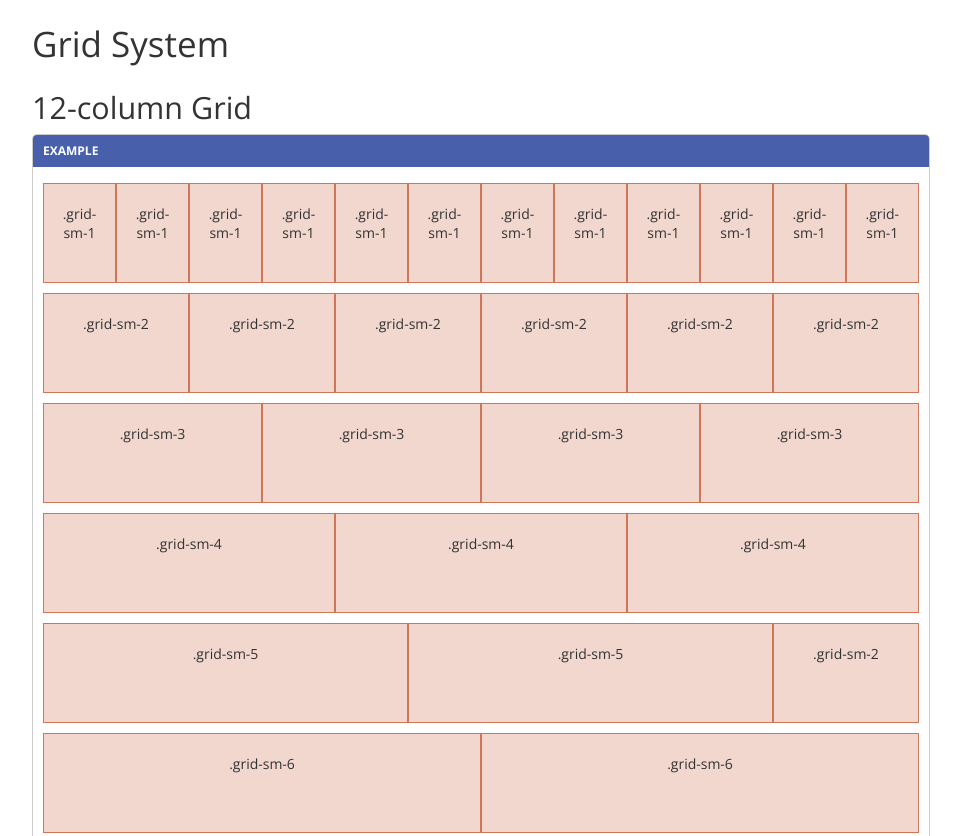
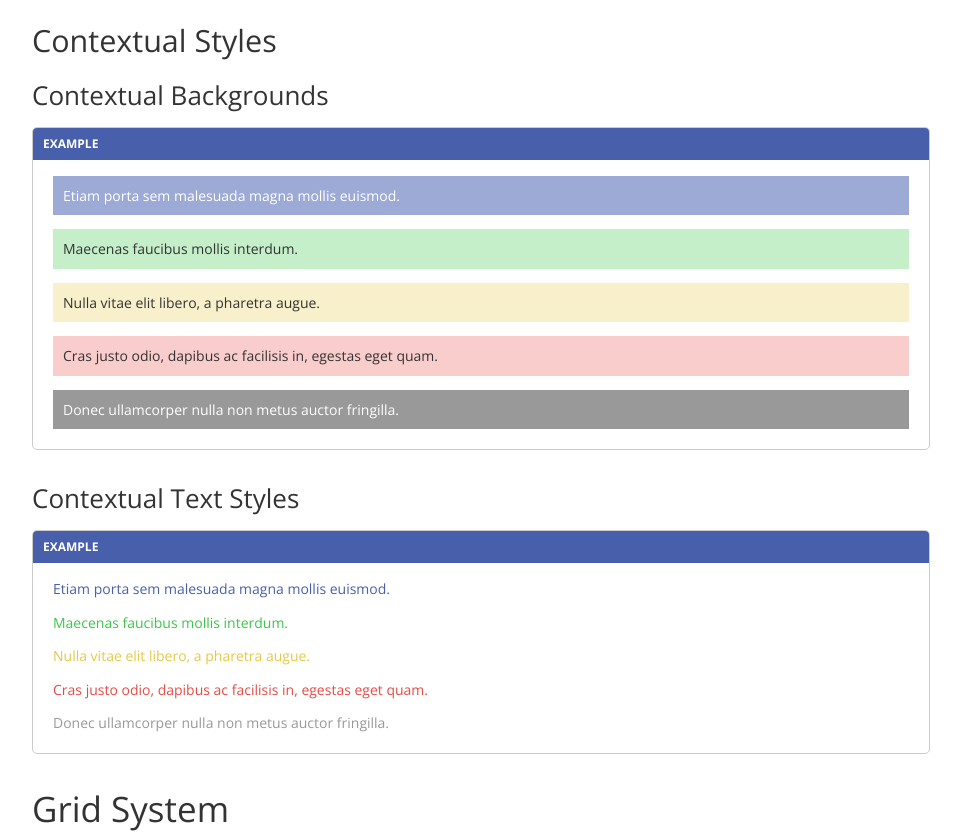
Before and after one commit to roberekson/dufresme.work, a plain HTML site: page src/index.html in a window 1280 px wide. Shown: the part 6020-6856 px from the top of the page, without its empty margins (6-967 px from the left). Drawn offline with nearby package versions, Linux system fonts and the light colour scheme.

Commit message:
More color tweaks. Contextual colors.

```diff
--- a/src/index.html
+++ b/src/index.html
@@ -278,6 +278,26 @@
 </blockquote>
 					</div>
 
+					<h2 id="typography-contextual">Contextual Styles</h2>
+
+					<h3>Contextual Backgrounds</h3>
+					<div class="example contextual-bgs">
+<p class="bg-primary">Etiam porta sem malesuada magna mollis euismod.</p>
+<p class="bg-success">Maecenas faucibus mollis interdum.</p>
+<p class="bg-warning">Nulla vitae elit libero, a pharetra augue.</p>
+<p class="bg-danger">Cras justo odio, dapibus ac facilisis in, egestas eget quam.</p>
+<p class="bg-muted">Donec ullamcorper nulla non metus auctor fringilla.</p>
+					</div>
+
+					<h3>Contextual Text Styles</h3>
+					<div class="example">
+<p class="text-primary">Etiam porta sem malesuada magna mollis euismod.</p>
+<p class="text-success">Maecenas faucibus mollis interdum.</p>
+<p class="text-warning">Nulla vitae elit libero, a pharetra augue.</p>
+<p class="text-danger">Cras justo odio, dapibus ac facilisis in, egestas eget quam.</p>
+<p class="text-muted">Donec ullamcorper nulla non metus auctor fringilla.</p>
+					</div>
+
 				</section>
 
 				<section id="grid">
@@ -448,7 +468,7 @@
 
 					<h2 id="grid-offset">Grid Offsets</h2>
 
-					<div class="example">
+					<div class="example shaded-rows">
 <div class="row">
 	<div class="grid-sm-8 grid-sm-offset-4">
 		<span data-replace>.grid-sm-8 .grid-sm-offset-4</span>
--- a/src/less/dufresme.less
+++ b/src/less/dufresme.less
@@ -289,6 +289,52 @@ dl {
 
 
 
+/*--- Contextual Styles ---*/
+
+.text-primary {
+	color: @color-primary;
+}
+
+.bg-primary {
+	background-color: @color-primary-bg;
+	color: white;
+}
+
+.text-success {
+	color: @color-success;
+}
+
+.bg-success {
+	background-color: @color-success-bg;
+}
+
+.text-warning {
+	color: @color-warning;
+}
+
+.bg-warning {
+	background-color: @color-warning-bg;
+}
+
+.text-danger {
+	color: @color-danger;
+}
+
+.bg-danger {
+	background-color: @color-danger-bg;
+}
+
+.text-muted {
+	color: @color-muted;
+}
+
+.bg-muted {
+	background-color: @color-muted-bg;
+	color: white;
+}
+
+
+
 /*--- Grid System ---*/
 
 .container {
@@ -438,8 +484,8 @@ select {
 		padding: 6px 6px;
 		width: 100%;
 		&:focus {
-			box-shadow: 0px 0px 3px fade(@color-highlight, 50%);
-			border-color: @color-highlight;
+			box-shadow: 0px 0px 3px fade(@color-primary, 50%);
+			border-color: @color-primary;
 		}
 		&.input-lg {
 			font-size: 22px;
--- a/src/less/test.less
+++ b/src/less/test.less
@@ -31,11 +31,15 @@
 	}
 }
 
-#grid-offset {
+#grid .shaded-rows {
 	.row {
 		background: #c7ddf0;
 		border: 1px #96b7d4 solid;
 	}
+}
+
+.contextual-bgs p {
+	padding: 10px;
 }
 
 
--- a/src/less/variables.less
+++ b/src/less/variables.less
@@ -11,6 +11,7 @@
 @color-base:			#333;
 @color-border:			#ccc;
 @color-primary:			#485fab;
+@color-primary-bg:		lighten(@color-primary, 25%);
 @color-link:			@color-primary;
 @color-link-hover:		darken(@color-link, 25%);
 @color-link-bg:			#c4e3ef;
@@ -22,6 +23,8 @@
 @color-warning-bg:		#f8f0cb;
 @color-danger:			#e54b45;
 @color-danger-bg:		#f8cdcb;
+@color-muted:			#999;
+@color-muted-bg:		#999;
 
 @font-stack:			'Open Sans', 'Helvetica Neue', Helvetica, Arial, sans-serif;
 @font-stack-monospace:	'Lucida Sans Typewriter','Lucida Console',Monaco,'Bitstream Vera Sans Mono',monospace;
```
Also changed, not shown: src/css/dufresme.min.css, src/css/test.css.
